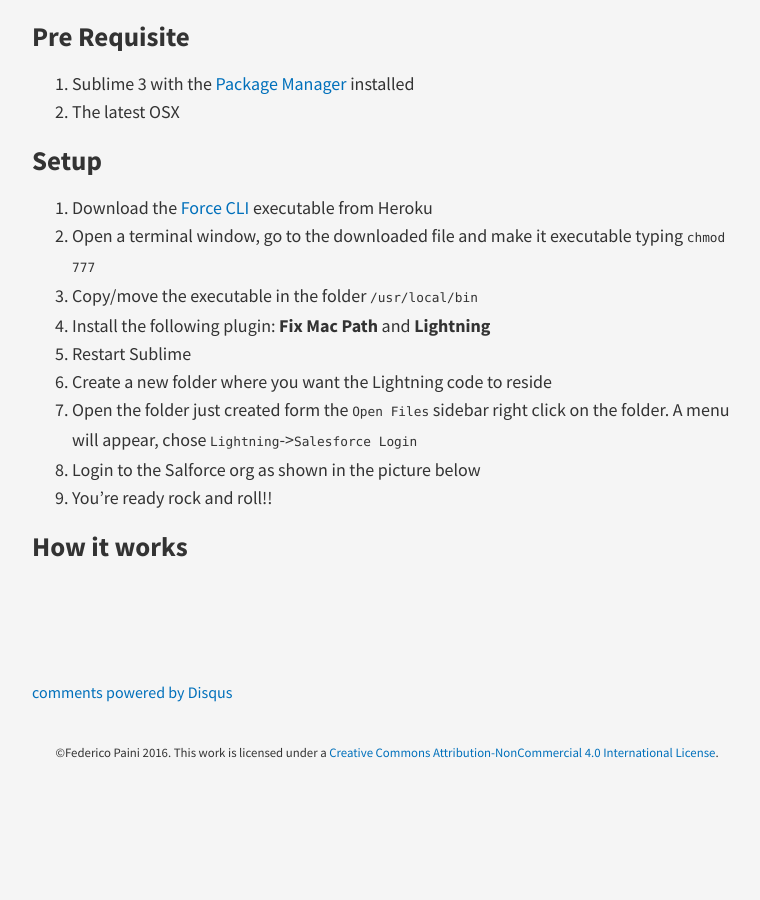
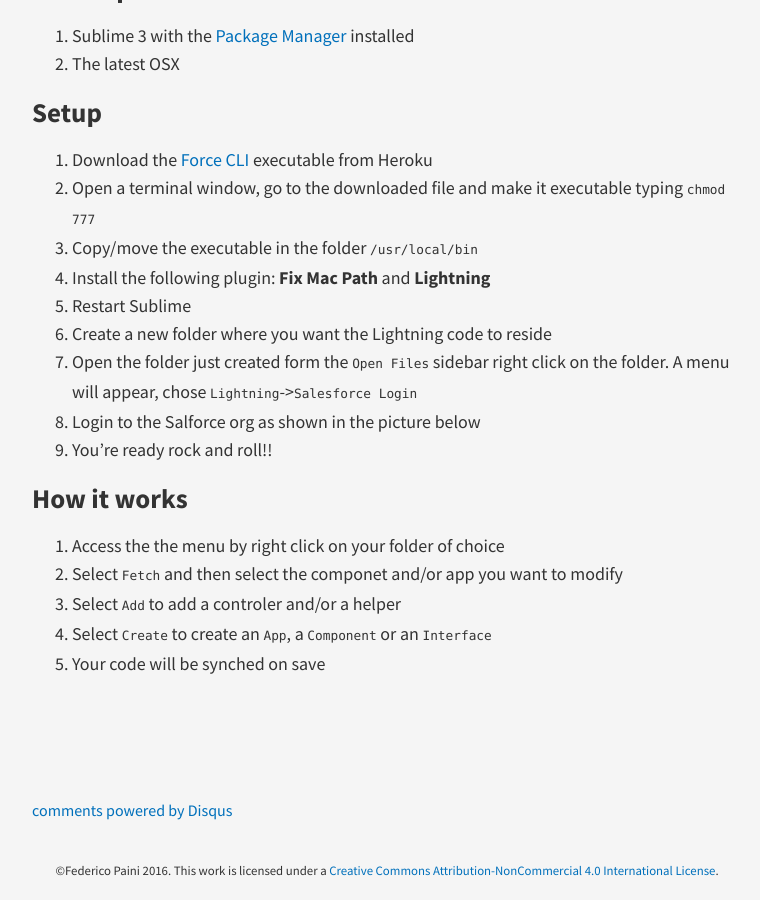
Before and after one commit to FedericoPaini/FedericoPaini.github.io, a Jekyll site: the page built from _posts/2017-04-12-Setup-Salesforce-Lightning-Development-With-Sublime3.md, in a window 1280 px wide and 900 px high, scrolled down 902 px. Shown: the whole window, without its empty margins (253-1013 px from the left). Built offline with Jekyll 4.4.1, drawn with Linux system fonts in a browser that asks for light colours; nearby versions of some CDN libraries; comment, search, counter and statistics services are not loaded; before the commit the page ends 1684 px from its top, so only the background shows below that; some of the changed text lies outside the part shown.

```diff
--- a/_posts/2017-04-12-Setup-Salesforce-Lightning-Development-With-Sublime3.md
+++ b/_posts/2017-04-12-Setup-Salesforce-Lightning-Development-With-Sublime3.md
@@ -51,3 +50,8 @@
 9. You're ready rock and roll!!
 
 ## How it works
+1. Access the the menu by right click on your folder of choice
+2. Select `Fetch` and then select the componet and/or app you want to modify
+3. Select `Add` to add a controler and/or a helper
+4. Select `Create` to create an `App`, a `Component` or an `Interface`
+5. Your code will be synched on save
```
Also changed, not shown: other parts of _posts/2017-04-12-Setup-Salesforce-Lightning-Development-With-Sublime3.md (+0 -1 lines).
